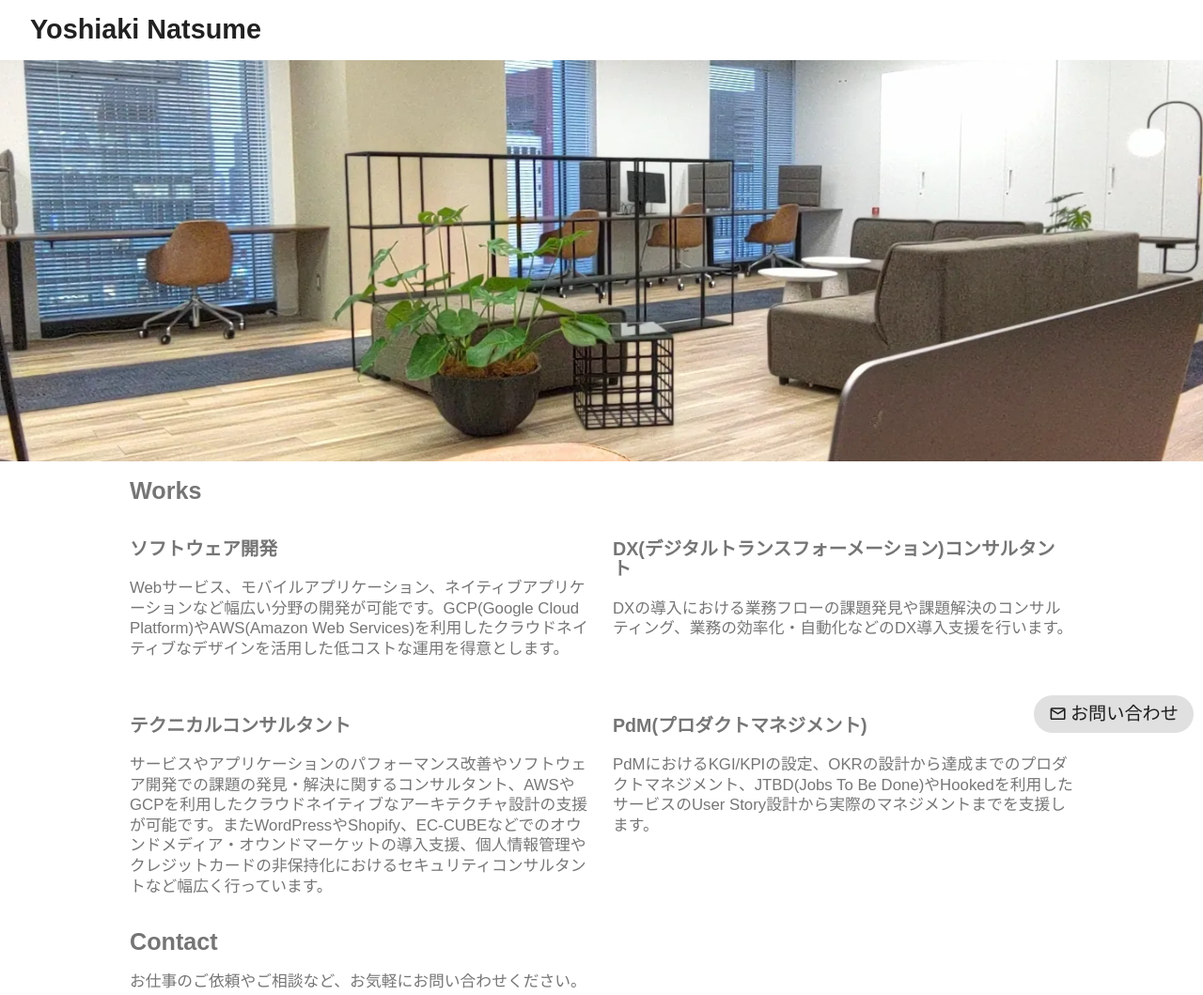
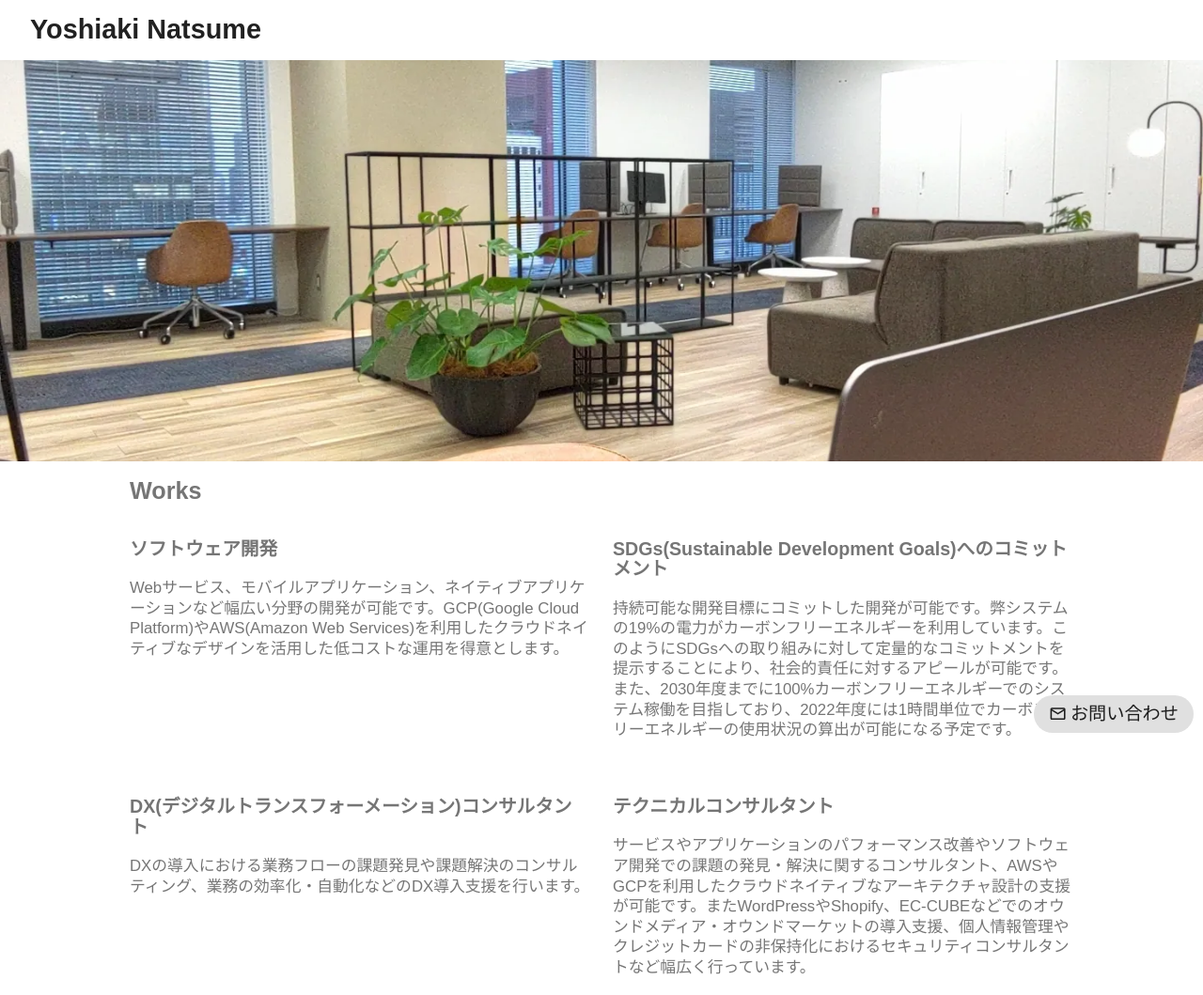
Before and after one commit to natsumesou/natsu.me-gatsby, a Gatsby site: page / in a window 1280 px wide. Shown: the top 1059 px of the page at 94% size. Built offline with nearby package versions, Linux system fonts and the light colour scheme; Gatsby itself is replaced by a stand-in of ours.

Commit message:
SDGsへの取り組みを追加

```diff
--- /dev/null
+++ b/src/components/molecules/work/SDGs.tsx
@@ -0,0 +1,19 @@
+import { Grid } from '@material-ui/core'
+import React from 'react'
+import { useTranslation } from 'react-i18next';
+
+export const SDGs = () => {
+  const { t, ready } = useTranslation();
+  let sdgs = 'SDGs', description = ''
+  if (ready) {
+    sdgs = t('sdgs')
+    description = t('sdgs.description')
+  }
+
+  return (
+    <Grid item sm={6}>
+    <h3>{sdgs}</h3>
+    <p>{description}</p>
+    </Grid>
+  )
+}
--- a/src/components/organisms/Works.tsx
+++ b/src/components/organisms/Works.tsx
@@ -5,13 +5,15 @@ import { Software } from '../molecules/work/Software'
 import { Consultant } from '../molecules/work/Consultant'
 import { DXConsultant } from '../molecules/work/DXConsultant'
 import { Pdm } from '../molecules/work/Pdm'
+import { SDGs } from '../molecules/work/SDGs'
 
 export const Works = () => {
   return (
     <MainBox>
     <h2>Works</h2>
-    <Grid container spacing={3} justify='center' alignItems='flex-start'>
+    <Grid container spacing={3} justify='flex-start' alignItems='flex-start'>
       <Software />
+      <SDGs />
       <DXConsultant />
       <Consultant />
       <Pdm />
--- a/src/locales/ja.json
+++ b/src/locales/ja.json
@@ -1,6 +1,8 @@
 {
   "software": "ソフトウェア開発",
   "software.description": "Webサービス、モバイルアプリケーション、ネイティブアプリケーションなど幅広い分野の開発が可能です。GCP(Google Cloud Platform)やAWS(Amazon Web Services)を利用したクラウドネイティブなデザインを活用した低コストな運用を得意とします。",
+  "sdgs": "SDGs(Sustainable Development Goals)へのコミットメント",
+  "sdgs.description": "持続可能な開発目標にコミットした開発が可能です。弊システムの19%の電力がカーボンフリーエネルギーを利用しています。このようにSDGsへの取り組みに対して定量的なコミットメントを提示することにより、社会的責任に対するアピールが可能です。また、2030年度までに100%カーボンフリーエネルギーでのシステム稼働を目指しており、2022年度には1時間単位でカーボンフリーエネルギーの使用状況の算出が可能になる予定です。",
   "consultant": "テクニカルコンサルタント",
   "consultant.description": "サービスやアプリケーションのパフォーマンス改善やソフトウェア開発での課題の発見・解決に関するコンサルタント、AWSやGCPを利用したクラウドネイティブなアーキテクチャ設計の支援が可能です。またWordPressやShopify、EC-CUBEなどでのオウンドメディア・オウンドマーケットの導入支援、個人情報管理やクレジットカードの非保持化におけるセキュリティコンサルタントなど幅広く行っています。",
   "dxconsultant": "DX(デジタルトランスフォーメーション)コンサルタント",
```
